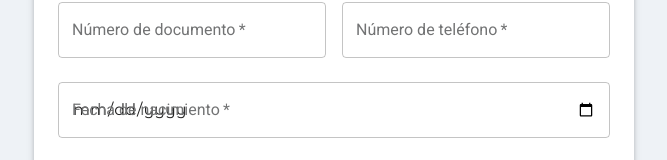
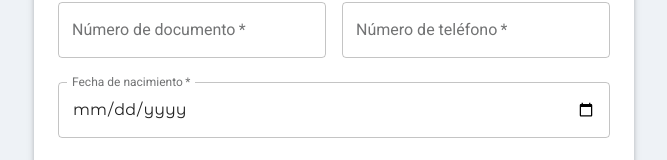
Before and after one commit to 3rnestocs/banco, a React (Create React App) app: page /#/register in a window 1280 px wide. Shown: the part 322-482 px from the top of the page, without its empty margins (306-973 px from the left). Built offline with nearby package versions, Linux system fonts and the light colour scheme.

Commit message:
Fix on Date label.

```diff
--- a/src/components/BUTextField.js
+++ b/src/components/BUTextField.js
@@ -17,6 +17,7 @@ const BUTextField = ({
     const [helperText, setHelperText] = useState('');
     const [isTyping, setIsTyping] = useState(false);
     const [showPassword, setShowPassword] = useState(false); // To toggle password visibility
+    const inputLabelProps = fieldType === 'date' ? { shrink: true } : {}; // Shrink date label
 
     // Debounce user typing detection
     useEffect(() => {
@@ -124,6 +125,7 @@ const BUTextField = ({
             error={error}
             helperText={helperText}
             required={required}
+            InputLabelProps={inputLabelProps} // Add InputLabelProps conditionally
             InputProps={{
                 // Add the visibility toggle for password fields
                 ...(fieldType === 'password' && {
```
